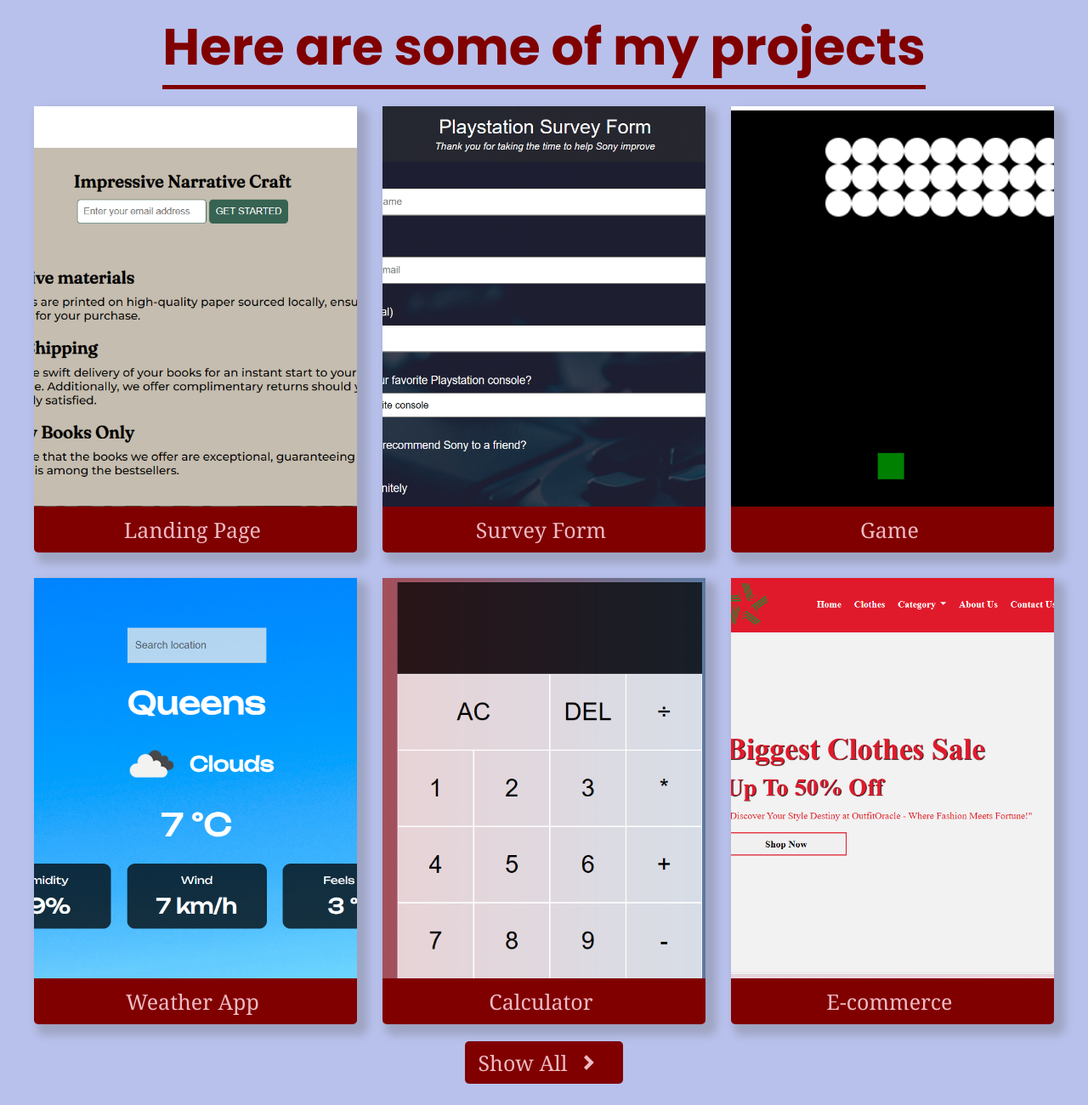
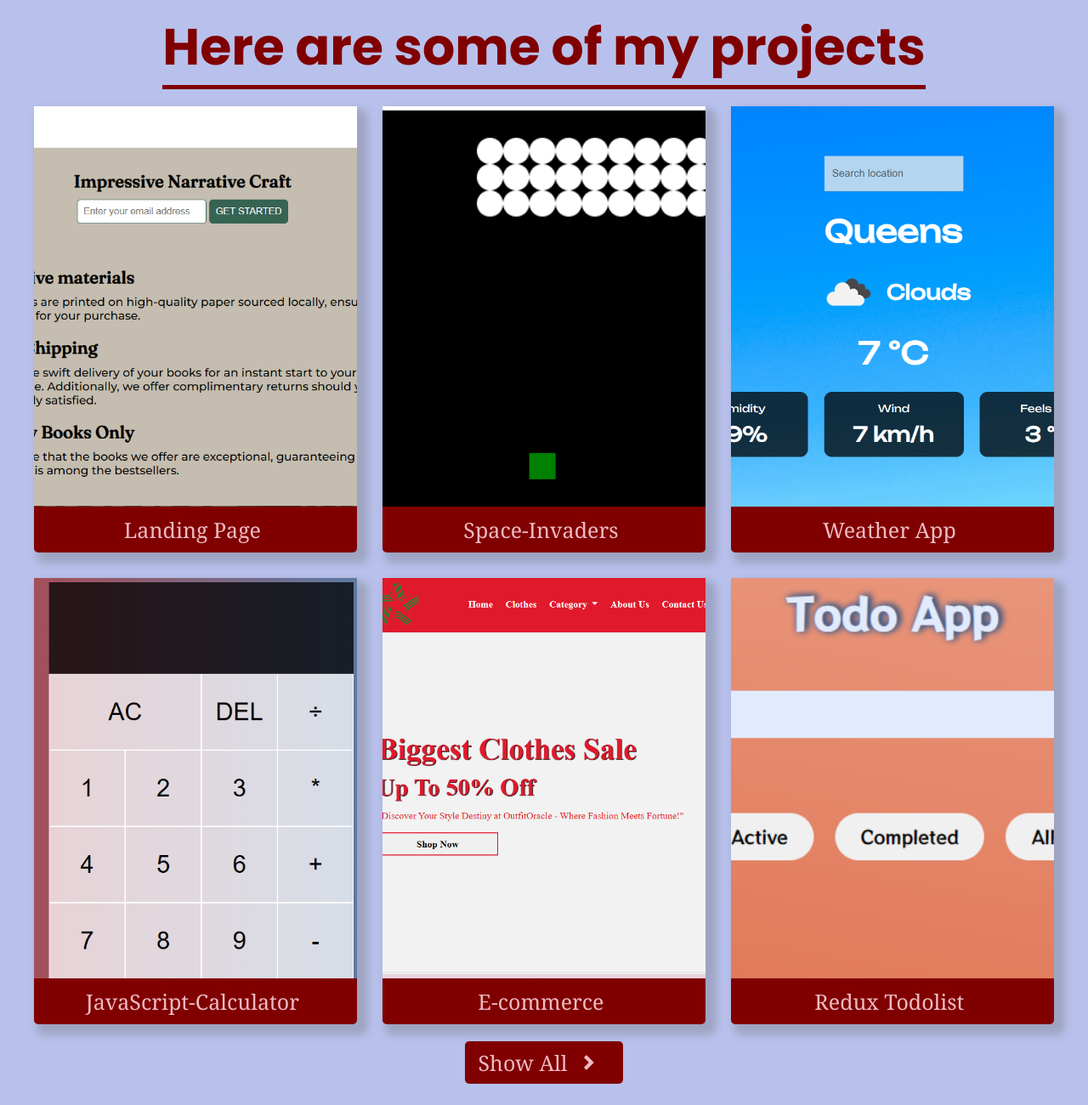
Before and after one commit to nadyab93/Nadya-Portfolio, a plain HTML site: page index.html in a window 1280 px wide. Shown: the part 1000-2300 px from the top of the page at 85% size. Drawn offline with nearby package versions, Linux system fonts and the light colour scheme.

Commit message:
Made changes

```diff
--- a/index.html
+++ b/index.html
@@ -38,13 +38,9 @@
           <img src="./landing-page.png" alt="" />
           <p><span>&lt;</span>Landing Page<span>/&gt;</span></p>
         </a>
-        <a href="https://nadyab93.github.io/Survey/" class="project-tile">
-          <img src="./Playstation-survey.png" alt="" />
-          <p><span>&lt;</span>Survey Form<span>/&gt;</span></p>
-        </a>
-        <a href="https://nadyab93.github.io/Space-Invaders/" class="project-tile">
+       <a href="https://nadyab93.github.io/Space-Invaders/" class="project-tile">
           <img src="./space-invaders.png" alt="" />
-          <p><span>&lt;</span>Game<span>/&gt;</span></p>
+          <p><span>&lt;</span>Space-Invaders<span>/&gt;</span></p>
         </a>
         <a href="https://nadyab93.github.io/weather-app-react/" class="project-tile">
           <img src="./weather-app.png" alt="" />
@@ -52,11 +48,15 @@
         </a>
         <a href="https://nadyab93.github.io/JavaScript-Calculator/" class="project-tile">
           <img src="./Calculator.png" alt="" />
-          <p><span>&lt;</span>Calculator<span>/&gt;</span></p>
+          <p><span>&lt;</span>JavaScript-Calculator<span>/&gt;</span></p>
         </a>
         <a href="https://nadyab93.github.io/E-Commerce/" class="project-tile">
           <img src="./E-Commerce.png" alt="" />
           <p><span>&lt;</span>E-commerce<span>/&gt;</span></p>
+        </a>
+        <a href="https://nadyab93.github.io/Redux-ToDolist/" class="project-tile">
+          <img src="./Reduxtodo.png" alt="" />
+          <p><span>&lt;</span>Redux Todolist<span>/&gt;</span></p>
         </a>
       </div>
       <a href="" class="show-all">
```
Also changed, not shown: Playstation-survey.png (deleted), Reduxtodo.png (added).
